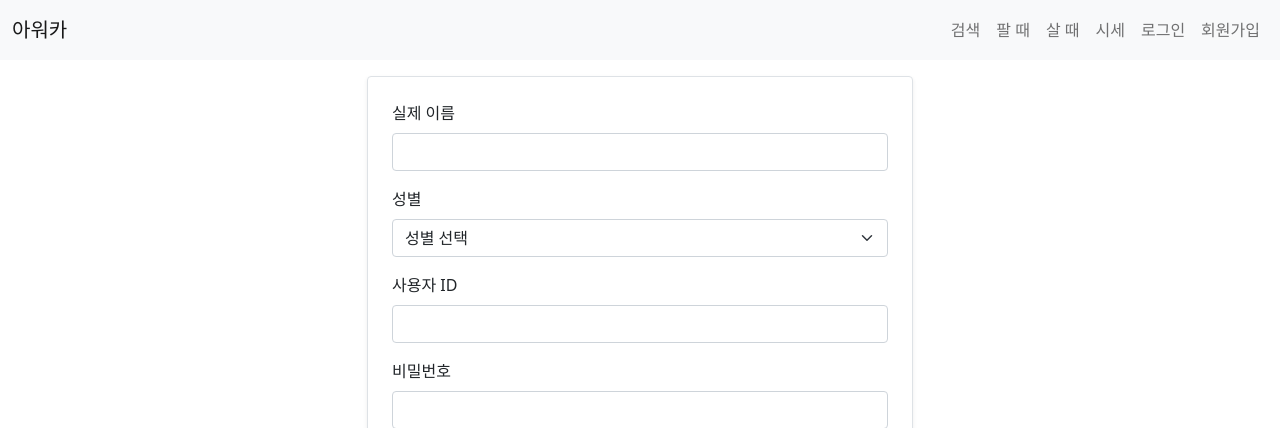
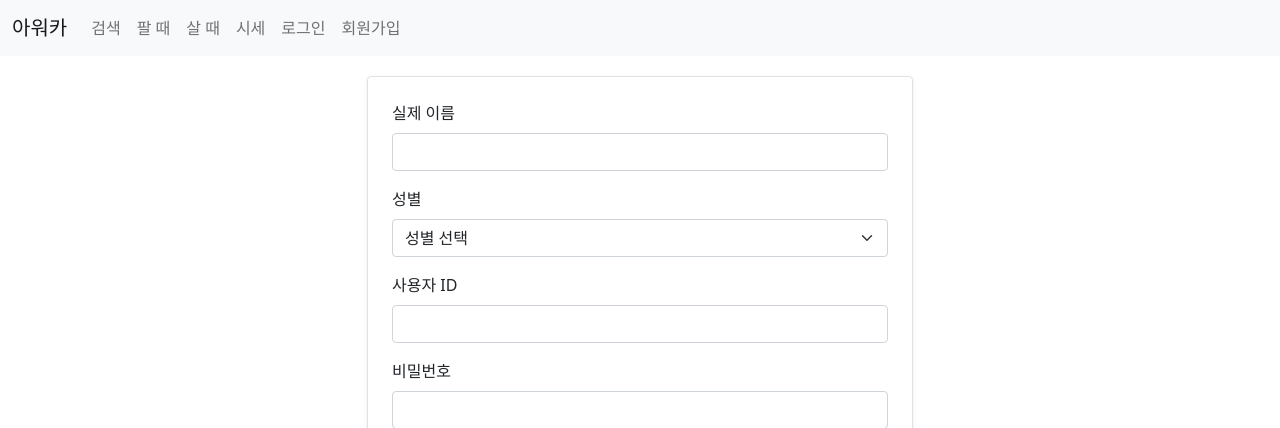
Before and after one commit to dotorimuk1112/FinalProject_OurCar, a Django app: template final_project/templates/common/signup.html in a window 1280 px wide. Shown: the top 428 px of the page. Run offline with Django 5.2, Linux system fonts and the light colour scheme; the template is opened without the code that fills it, so the values that code supplies are empty; some libraries are stand-ins or nearby versions.

Commit message:
깃 충돌 해결

```diff
--- a/final_project/templates/navbar.html
+++ b/final_project/templates/navbar.html
@@ -1,7 +1,6 @@
 <!-- 네비게이션바 -->
-<div>
-    <nav class="navbar  fixed-top navbar-expand-lg navbar-light bg-light">
-        <div class="test container-fluid  navbar-expand-lg navbar-light bg-light">
+<nav class="navbar fixed-top navbar-expand-lg navbar-light bg-light">
+    <div class="container-fluid">
         <a class="navbar-brand" href="{% url 'sales:index' %}">아워카</a>
         <button class="navbar-toggler" type="button"
                 data-bs-toggle="collapse"
@@ -11,8 +10,8 @@
                 aria-label="Toggle navigation">
             <span class="navbar-toggler-icon"></span>
         </button>
-            <div class="collapse navbar-collapse justify-content-end" id="navbarSupportedContent">
-                <ul class="navbar-nav ms-auto mb-2 mb-lg-0">
+        <div class="collapse navbar-collapse" id="navbarSupportedContent">
+            <ul class="navbar-nav me-auto mb-2 mb-lg-0">
                 <li class="nav-item">
                     <a class="nav-link" href="#">검색</a>
                 </li>
@@ -25,8 +24,6 @@
                 <li class="nav-item">
                     <a class="nav-link" href="#">시세</a>
                 </li>
-                </ul>
-                <ul class="navbar-nav">
                 {% if user.is_authenticated %}
                 <li class="nav-item">
                     <a class="nav-link" href="{% url 'common:logout' %}">{{ user.username }} (로그아웃)</a>
@@ -46,4 +43,5 @@
                 {% endif %}
             </ul>
         </div>
+    </div>
 </nav>
--- a/final_project/templates/sales/sales_detail.html
+++ b/final_project/templates/sales/sales_detail.html
@@ -194,7 +194,7 @@
                     </div>
 
 
-
+                    <!-- 광열 수정 부분 -->
                     <!-- 구매 의사 모달 버튼 -->
                     <button type="button" class="recommend btn btn-sm btn-outline-secondary" data-bs-toggle="modal" data-bs-target="#confirmModal">
                         구매 의사
@@ -222,7 +222,7 @@
                             </div>
                         </div>
                     </div>
-
+                    <!-- 광열 수정부분-->
 
                     {% if request.user == CarSalesPost.seller %}
                     <a href="{% url 'sales:sales_modify' CarSalesPost.post_id  %}"
```
Lines whose indentation alone changed are shown as unchanged.
